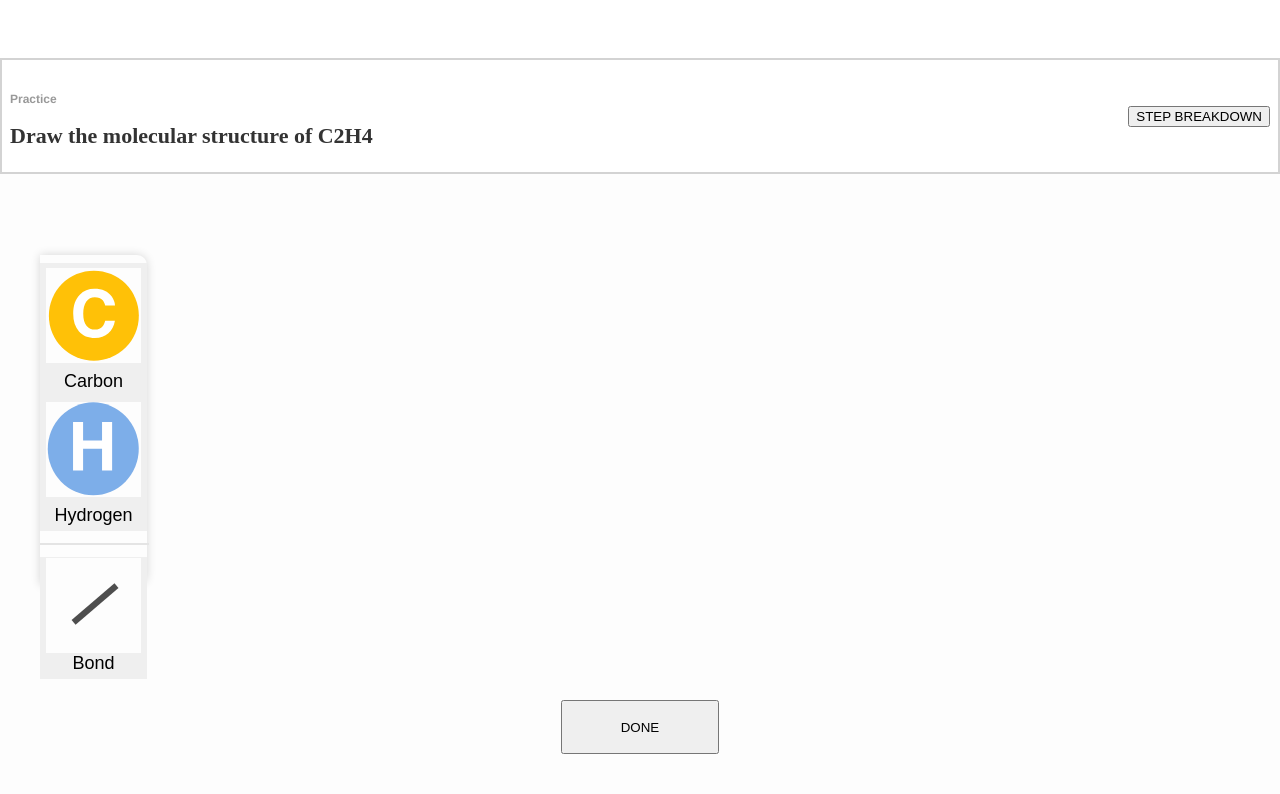
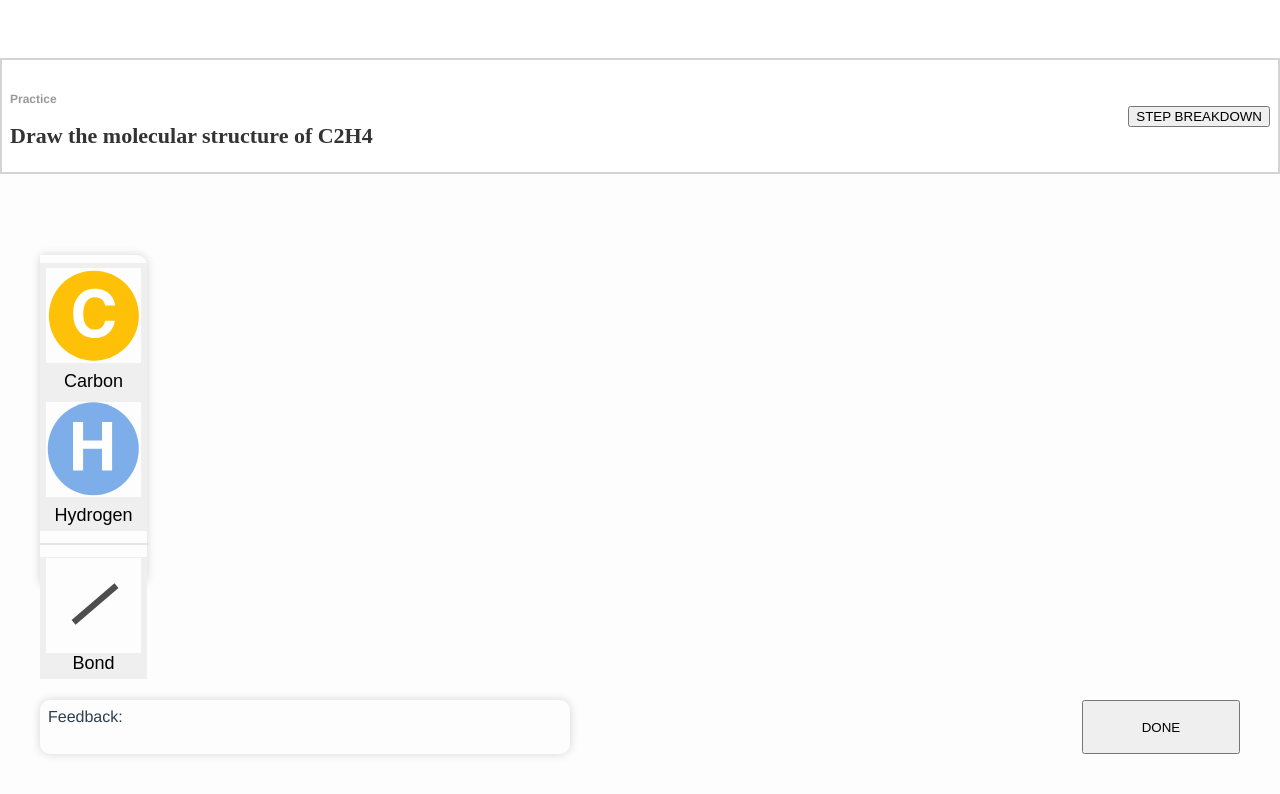
Before and after one commit to repomorphism/molecular-structure-tutor, a Vue app: page / in a window 1280 px wide. Shown: the top 794 px of the page. Built offline with nearby package versions, Linux system fonts and the light colour scheme.

Commit message:
adding feedback

```diff
--- a/src/App.vue
+++ b/src/App.vue
@@ -5,16 +5,19 @@
     <section id="work-area">
       <main-canvas />
       <items-drawer />
-      <button id="done-button">DONE</button>
+      <feedback-box v-if="submitted" id="feedback-text"/>
+      <button id="done-button" @click="onClick">DONE</button>
     </section>
   </div>
 </template>
 
 <script>
+import store from "./store";
 import NavigationBar from "./components/NavigationBar.vue";
 import HeaderBar from "./components/HeaderBar.vue";
 import ItemsDrawer from "./components/ItemsDrawer.vue";
 import MainCanvas from "./components/MainCanvas.vue";
+import FeedbackBox from "./components/FeedbackBox.vue";
 
 export default {
   name: "App",
@@ -22,7 +25,167 @@ export default {
     HeaderBar,
     NavigationBar,
     ItemsDrawer,
-    MainCanvas
+    MainCanvas,
+    FeedbackBox
+  },
+  data: function() {
+    return {
+      submitted: true,     //submitted is false then no feedback box displayed
+    };
+  },
+  methods: {
+    onClick() {
+      function findValueByPrefix(object, prefix) {
+        for (var property in object) {
+          if (property in object &&
+             property.toString().startsWith(prefix)) {
+             return property.split(",")[property.split(",").length - 1];
+          }
+        }
+      }
+      var elems = document.querySelectorAll(".boundaryAtom");
+      [].forEach.call(elems, function(el) {
+          el.classList.remove("boundaryAtom");
+      });
+      var atomCount = {}, bondCount = {}, bondids = {}, flag = false, i, j, k, feedbackBG, nobonds=true;   //atomCount is count of atoms in canvas right now
+      var temp = this.molecule.split(/([0-9]+)/);     //separating molecule into array of [symbol, count]
+      for (j = 0; j < temp.length-1; j += 2)
+      {
+        atomCount[temp[j]] = 0;
+      }
+      this.submitted = true;
+      for (k in this.atoms) {
+        if (k in this.atoms) {
+          if (this.atoms[k].symbol in atomCount) {
+            atomCount[this.atoms[k].symbol] = atomCount[this.atoms[k].symbol] + 1;
+          }
+          else {
+            atomCount[this.atoms[k].symbol] = 1;
+          }
+        }
+      }
+      for (i = 0; i < temp.length-1; i += 2)
+      {
+        //console.log(i, atomCount[temp[i]], temp[i+1]);
+        if (atomCount[temp[i]]<temp[i+1])
+        {
+          flag = true;
+          this.feedback = "The " + temp[i] + " atoms are missing. Add more " + temp[i] + " atoms from the sidebar";
+          break;
+        }
+        if (atomCount[temp[i]]>temp[i+1])
+        {
+          flag = true;
+          this.feedback = "The " + temp[i] + " atoms are more than required. See the question carefully  and start again";
+          break;
+        }
+      }
+      if (flag==false)
+      {
+        for (k in this.bonds) {
+          if (k in this.bonds) {
+            if ([this.bonds[k].atom1.symbol, this.bonds[k].atom2.symbol, this.bonds[k].count] in bondCount) {
+              if(this.bonds[k].atom1.symbol==this.bonds[k].atom1.symbol) {
+                bondCount[[this.bonds[k].atom1.symbol, this.bonds[k].atom2.symbol, this.bonds[k].count]] = bondCount[[this.bonds[k].atom1.symbol, this.bonds[k].atom2.symbol, this.bonds[k].count]] + 1;
+                bondids[[this.bonds[k].atom1.symbol, this.bonds[k].atom2.symbol]].push(this.bonds[k].count);
+              }
+              else {
+                bondCount[[this.bonds[k].atom1.symbol, this.bonds[k].atom2.symbol, this.bonds[k].count]] = bondCount[[this.bonds[k].atom1.symbol, this.bonds[k].atom2.symbol, this.bonds[k].count]] + 1;
+                bondCount[[this.bonds[k].atom2.symbol, this.bonds[k].atom1.symbol, this.bonds[k].count]] = bondCount[[this.bonds[k].atom2.symbol, this.bonds[k].atom1.symbol, this.bonds[k].count]] + 1;
+                bondids[[this.bonds[k].atom1.symbol, this.bonds[k].atom2.symbol]].push(this.bonds[k].count);
+                bondids[[this.bonds[k].atom2.symbol, this.bonds[k].atom1.symbol]].push(this.bonds[k].count);
+              }
+            }
+            else {
+              bondCount[[this.bonds[k].atom1.symbol, this.bonds[k].atom2.symbol, this.bonds[k].count]] = 1;
+              bondCount[[this.bonds[k].atom2.symbol, this.bonds[k].atom1.symbol, this.bonds[k].count]] = 1;
+              bondids[[this.bonds[k].atom1.symbol, this.bonds[k].atom2.symbol]] = [this.bonds[k].count];
+              bondids[[this.bonds[k].atom1.symbol, this.bonds[k].atom2.symbol]] = [this.bonds[k].count];
+            }
+            console.log(bondCount);
+            nobonds=false;
+          }
+        }
+        for (k in this.moleculeBonds) {
+          if (k in this.moleculeBonds) {
+            temp = JSON.parse(k);//findValueByPrefix(obj, "key1")
+            console.log(typeof(k), k, typeof(temp), temp, bondCount[temp[0]+','+temp[1]+','+temp[2]], bondids[temp[0]+','+temp[1]], this.moleculeBonds[k]);
+            if (bondCount[temp[0]+','+temp[1]+','+temp[2]]) {
+              if (bondCount[temp[0]+','+temp[1]+','+temp[2]] < this.moleculeBonds[k]) {
+                flag = true;
+                this.feedback = "The number of bonds between " + temp[0] + " and " + temp[1] + " are incorrect.";
+                //element.classList.add("highlightSVG");
+                break;
+              }
+              else if (bondCount[temp[0]+','+temp[1]+','+temp[2]] > this.moleculeBonds[k]) {
+                flag = true;
+                this.feedback = "The number of bonds between " + temp[0] + " and " + temp[1] + " are incorrect.";
+                break;
+              }
+            }
+            else {
+              if(findValueByPrefix(bondCount, temp[0]+','+temp[1])) {
+                if(findValueByPrefix(bondCount, temp[0]+','+temp[1])<temp[2]) {
+                  flag = true;
+                  this.feedback = "The number of bonds between " + temp[0] + " and " + temp[1] + " can be more.";
+                  break;
+                }
+                else if(findValueByPrefix(bondCount, temp[0]+','+temp[1])>temp[2]) {
+                  flag = true;
+                  this.feedback = "The number of bonds between " + temp[0] + " and " + temp[1] + " cannot be so many. Think about how many valence electrons are there and start again.";
+                  break;
+                }
+                else {
+                  console.log("Something is wrong"); //this condition shouldn't be possible
+                }
+              }
+              else {
+                flag = true;
+                this.feedback = "There can be a bond between " + temp[0] + " and " + temp[1] + ".";
+                break;
+              }
+            }
+          }
+        }
+        if (nobonds==true) {
+          flag = true;
+          this.feedback = "There are no bonds.";
+        }
+      }
+      if (flag==false) {
+        this.feedback = "Good Job!";
+        feedbackBG = document.getElementById("feedback-text");
+        feedbackBG.className = "";
+        feedbackBG.className += "feedback-correct";
+      }
+      else {
+        feedbackBG = document.getElementById("feedback-text");
+        feedbackBG.className = "";
+        feedbackBG.className += "feedback-incorrect";
+      }
+    }
+  },
+  computed: {
+    molecule() {
+      return store.state.molecule;
+    },
+    moleculeBonds() {
+      return store.state.moleculeBonds;
+    },
+    atoms() {
+      return store.state.atoms;
+    },
+    bonds() {
+      return store.state.bonds;
+    },
+    feedback: {
+      get: function() {
+        return store.state.feedback;
+      },
+      set: function(calcFeedback) {
+        store.state.feedback = calcFeedback;
+      }
+    }
   }
 };
 </script>
@@ -61,11 +224,19 @@ svg {
 #done-button {
   position: absolute;
   margin-left: auto;
-  margin-right: auto;
+  margin-right: 40px;
   left: 0;
   right: 0;
   bottom: 46px;
   width: 158px;
   height: 54px;
 }
+
+.feedback-correct {
+  background-color: rgba(0, 255, 0, 0.4);
+}
+
+.feedback-incorrect {
+  background-color: rgba(255, 0, 0, 0.4);
+}
 </style>
--- a/src/components/CarbonAtom.vue
+++ b/src/components/CarbonAtom.vue
@@ -1,6 +1,7 @@
 <template>
   <svg width="60" height="60" viewBox="0 0 32 32" fill="none" xmlns="http://www.w3.org/2000/svg">
     <circle cx="16.1212" cy="16.0606" r="15.1515" fill="#FFC107" />
+    <circle class="boundaryAtom" cx="16.1212" cy="16.0606" r="15.1515" stroke="red" stroke-width="2" style="display: none;"/>
     <path
       d="M9.16022 15.3633C9.16022 12.599 9.90143 10.4685 11.3838 8.97174C12.6729 7.66836 14.3129 7.01666 16.3038 7.01666C18.9678 7.01666 20.9157 7.89036 22.1475 9.63776C22.8279 10.6189 23.1931 11.6036 23.2432 12.5919H19.9346C19.7198 11.8327 19.4441 11.2598 19.1075 10.8731C18.5059 10.1856 17.6143 9.84186 16.4327 9.84186C15.2296 9.84186 14.2807 10.3288 13.586 11.3028C12.8913 12.2696 12.544 13.641 12.544 15.4171C12.544 17.1931 12.9092 18.5251 13.6397 19.4131C14.3773 20.294 15.3119 20.7344 16.4434 20.7344C17.6036 20.7344 18.488 20.3549 19.0967 19.5958C19.4333 19.1876 19.7126 18.5753 19.9346 17.7589H23.211C22.9245 19.4848 22.1905 20.8884 21.0088 21.9698C19.8344 23.0512 18.3269 23.5919 16.4864 23.5919C14.209 23.5919 12.4187 22.8614 11.1153 21.4005C9.81191 19.9324 9.16022 17.92 9.16022 15.3633Z"
       fill="white"
--- /dev/null
+++ b/src/components/FeedbackBox.vue
@@ -0,0 +1,42 @@
+<template>
+  <section>
+    <div>
+      <span>Feedback:{{feedback}}</span>
+    </div>
+  </section>
+</template>
+
+<script>
+import store from "../store";
+export default {
+  name: "FeedbackBox",
+  computed: {
+    feedback() {
+      return store.state.feedback;
+    }
+  }
+};
+</script>
+
+<style scoped>
+section {
+  text-align: left;
+  position: absolute;
+  width: 530px;
+  height: 54px;
+  box-shadow: 0px 0px 10px rgba(0, 0, 0, 0.16);
+  border-radius: 10px 10px 10px 10px;
+  position: absolute;
+  margin-left: 40px;
+  margin-right: auto;
+  left: 0;
+  right: 0;
+  bottom: 46px;
+}
+
+section > div {
+  display: flex;
+  flex-direction: column;
+  padding: 8px 8px 8px 8px;
+}
+</style>
--- a/src/components/HydrogenAtom.vue
+++ b/src/components/HydrogenAtom.vue
@@ -1,6 +1,7 @@
 <template>
   <svg width="60" height="60" viewBox="0 0 31 31" fill="none" xmlns="http://www.w3.org/2000/svg">
     <ellipse cx="15.4243" cy="15.2727" rx="14.8485" ry="15.1515" fill="#7DAEE9" />
+    <circle class="boundaryAtom" cx="16.1212" cy="16.0606" r="15.1515" stroke="red" stroke-width="2" style="display: none;"/>
     <path
       d="M8.82623 22.3638V6.52979H12.1026V12.5669H18.2901V6.52979H21.5772V22.3638H18.2901V15.2954H12.1026V22.3638H8.82623Z"
       fill="white"
--- a/src/store/index.js
+++ b/src/store/index.js
@@ -7,10 +7,16 @@ Vue.use(Vuex);
 
 export default new Vuex.Store({
   state: {
+    molecule: "C2H4",
+    moleculeBonds: {
+      '["C","C",2]': 1,
+      '["H","C",1]': 4,
+    }, //array of [[total_bond_count_in_molecule,{symbol1, symbol2, count}]]
     clickMode: ClickMode.NORMAL,
-    atoms: [], // array of {type, x, y} where type = carbon/hydrogen
+    atoms: [], // array of {symbol, type, x, y} where type = carbon/hydrogen
     bonds: {}, // object of { (string id from atom indices) : { atom1, atom2, count } }
     bondStartAtom: null,
+    feedback: null,
   },
   mutations: {
     setClickMode(state, mode) {
@@ -47,12 +53,13 @@ export default new Vuex.Store({
       const { x, y } = position;
       switch (context.state.clickMode) {
         case ClickMode.ADD_CARBON:
-          context.commit("addAtom", { type: "carbon", x, y });
+          context.commit("addAtom", { type: "carbon", symbol: "C", x, y });
           context.commit("setClickMode", ClickMode.NORMAL);
           break;
         case ClickMode.ADD_HYDROGEN:
           context.commit("addAtom", {
             type: "hydrogen",
+            symbol: "H",
             x,
             y,
           });
```
